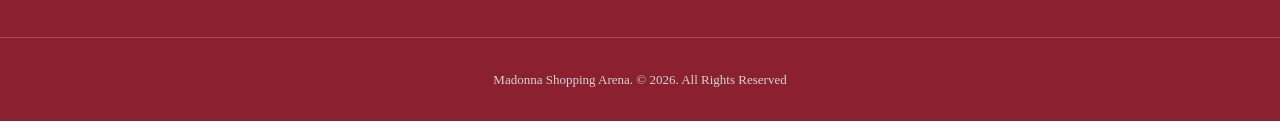
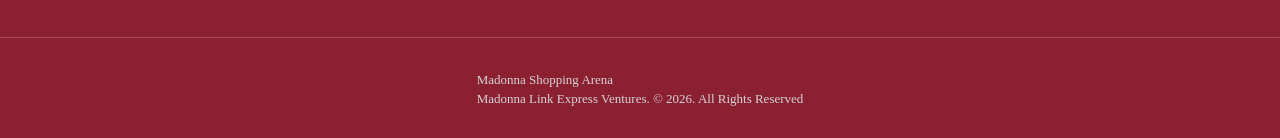
Before and after one commit to Sulaymaanabubakr/Madonna, a React (Vite) app: page /product/1 in a window 1280 px wide. Shown: the part 716-854 px from the top of the page. Built offline with nearby package versions, Linux system fonts and the light colour scheme; no server answers.

Commit message:
feat: Update product description default text and remove the API index file.

```diff
--- a/index.html
+++ b/index.html
@@ -5,9 +5,9 @@
     <meta name="viewport" content="width=device-width, initial-scale=1.0" />
 
     <!-- Primary Meta Tags -->
-    <title>Madonna Shopping Arena | Premium E-Commerce</title>
-    <meta name="title" content="Madonna Shopping Arena | Premium E-Commerce" />
-    <meta name="description" content="Your premium destination for exclusive retail. Discover curated collections for the modern lifestyle at Madonna Shopping Arena." />
+    <title>Madonna Shopping Arena — Madonna Link Express Ventures | Premium E-Commerce</title>
+    <meta name="title" content="Madonna Shopping Arena — Madonna Link Express Ventures | Premium E-Commerce" />
+    <meta name="description" content="Your premium destination for exclusive retail. Discover curated collections for the modern lifestyle at Madonna Shopping Arena — Madonna Link Express Ventures." />
 
     <!-- Favicon -->
     <link rel="icon" type="image/png" href="/logo.png" />
@@ -16,15 +16,15 @@
     <!-- Open Graph / Facebook -->
     <meta property="og:type" content="website" />
     <meta property="og:url" content="https://madonnashoppingarena.com.ng/" />
-    <meta property="og:title" content="Madonna Shopping Arena | Premium E-Commerce" />
-    <meta property="og:description" content="Your premium destination for exclusive retail. Discover curated collections for the modern lifestyle at Madonna Shopping Arena." />
+    <meta property="og:title" content="Madonna Shopping Arena — Madonna Link Express Ventures | Premium E-Commerce" />
+    <meta property="og:description" content="Your premium destination for exclusive retail. Discover curated collections for the modern lifestyle at Madonna Shopping Arena — Madonna Link Express Ventures." />
     <meta property="og:image" content="/logo.png" />
 
     <!-- Twitter -->
     <meta property="twitter:card" content="summary_large_image" />
     <meta property="twitter:url" content="https://madonnashoppingarena.com.ng/" />
-    <meta property="twitter:title" content="Madonna Shopping Arena | Premium E-Commerce" />
-    <meta property="twitter:description" content="Your premium destination for exclusive retail. Discover curated collections for the modern lifestyle at Madonna Shopping Arena." />
+    <meta property="twitter:title" content="Madonna Shopping Arena — Madonna Link Express Ventures | Premium E-Commerce" />
+    <meta property="twitter:description" content="Your premium destination for exclusive retail. Discover curated collections for the modern lifestyle at Madonna Shopping Arena — Madonna Link Express Ventures." />
     <meta property="twitter:image" content="/logo.png" />
 
   </head>
--- a/src/components/layout/footer.tsx
+++ b/src/components/layout/footer.tsx
@@ -42,7 +42,9 @@ export function Footer() {
             <div className="border-t border-white/20">
                 <div className="container mx-auto flex max-w-[1240px] items-center justify-center px-4 py-8">
                     <p className="text-[13px] text-zinc-300">
-                        Madonna Shopping Arena. © 2026. All Rights Reserved
+                        Madonna Shopping Arena
+                        <br />
+                        Madonna Link Express Ventures. © 2026. All Rights Reserved
                     </p>
                 </div>
             </div>
--- a/src/components/store/product-detail-client.tsx
+++ b/src/components/store/product-detail-client.tsx
@@ -88,7 +88,7 @@ export function ProductDetailClient({ product }: { product: Product | null }) {
                 <span className="text-3xl font-black text-[#8B2030]">{formatCurrency(product.price)}</span>
               </div>
               <p className="mt-4 text-[13px] leading-relaxed text-zinc-600">
-                {product.description || "Premium quality product from Madonna Shopping Arena, curated for excellence."}
+                {product.description || "Premium quality product from Madonna Shopping Arena — Madonna Link Express Ventures, curated for excellence."}
               </p>
             </div>
 
--- a/src/lib/constants.ts
+++ b/src/lib/constants.ts
@@ -1,5 +1,6 @@
 export const BUSINESS = {
   name: "Madonna Shopping Arena",
+  subtitle: "Madonna Link Express Ventures",
   landmark: "Madonna Shopping Arena",
   address: "21/22 Akinosho Street, Off Afariogun, Along Airport Road, Oshodi, Lagos, Nigeria",
   phone: "07063006033",
--- a/src/lib/email.ts
+++ b/src/lib/email.ts
@@ -2,7 +2,7 @@ const BREVO_API_KEY = process.env.BREVO_API_KEY || "";
 const EMAIL_FROM = process.env.EMAIL_FROM || "";
 
 const BRAND_COLOR = "#8B2030";
-const STORE_NAME = process.env.EMAIL_FROM_NAME || "Madonna Shopping Arena";
+const STORE_NAME = process.env.EMAIL_FROM_NAME || "Madonna Shopping Arena — Madonna Link Express Ventures";
 
 /** Parse "Name <email>" format into { name, email } */
 function parseSender(from: string): { name: string; email: string } {
--- a/src/lib/settings-serialization.ts
+++ b/src/lib/settings-serialization.ts
@@ -33,7 +33,7 @@ export const defaultStoreSettings: StoreSettings = {
   whatsapp: BUSINESS.whatsapp,
   deliveryFee: 2000,
   announcementEnabled: true,
-  announcementText: "Welcome to Madonna Shopping Arena. Shop quality products with confidence.",
+  announcementText: "Welcome to Madonna Shopping Arena — Madonna Link Express Ventures. Shop quality products with confidence.",
   announcementSpeed: 22,
   updatedAt: new Date().toISOString(),
 };
--- a/src/spa/pages/about-page.tsx
+++ b/src/spa/pages/about-page.tsx
@@ -25,7 +25,7 @@ export function AboutPage() {
           </h2>
           <div className="mx-auto mb-8 mt-4 h-[2px] w-[50px] bg-[#8B2030]" />
           <p className="text-sm leading-relaxed text-zinc-600 md:text-base md:leading-loose">
-            At Madonna Shopping Arena, we believe that premium quality products should not be out of reach. Located in
+            At Madonna Shopping Arena (Madonna Link Express Ventures), we believe that premium quality products should not be out of reach. Located in
             the heart of Oshodi, Lagos, our mission is to deliver an exceptional shopping experience spanning Fashion,
             Beauty, and Groceries. Every item in our catalog is meticulously sourced and curated to ensure you get
             exactly what you desire, without compromise.
--- a/src/spa/pages/admin-settings-page.tsx
+++ b/src/spa/pages/admin-settings-page.tsx
@@ -104,7 +104,7 @@ export function AdminSettingsPage() {
               <Input
                 value={settings.storeName || ""}
                 onChange={(e) => setSettings({ ...settings, storeName: e.target.value })}
-                placeholder="Madonna Shopping Arena"
+                placeholder="Madonna Shopping Arena — Madonna Link Express Ventures"
               />
             </div>
             <div className="space-y-2">
```
Also changed, not shown: api/index.ts (deleted, +0 -9 lines), 1 other file (tests, documents, lock files or other folders).
